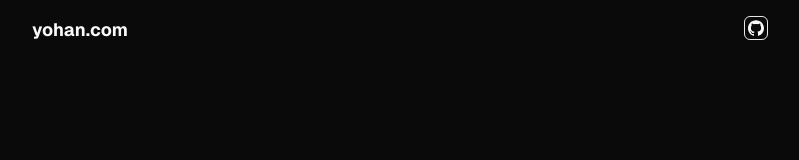
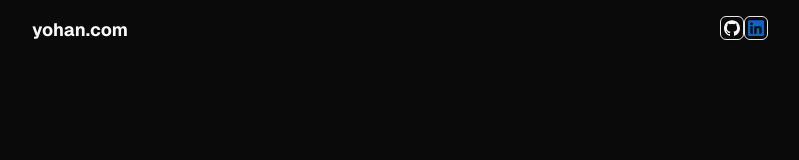
Before and after one commit to YohReg10/Portfolio, a Next.js app: page / in a window 1280 px wide. Shown: the top 160 px of the page, without its empty margins (240-1039 px from the left). Built offline with nearby package versions, Linux system fonts and the light colour scheme; a web font is replaced by a local one.

Commit message:
add logo Linkedin and link

```diff
--- a/app/components/header.tsx
+++ b/app/components/header.tsx
@@ -1,6 +1,7 @@
 import { Button, buttonVariants } from "@/components/ui/button";
 import { Section } from "./section";
 import { GithubIcon } from "@/app/components/icons/GithubIcon";
+import { Linkedin } from "@/app/components/icons/Linkedin";
 import Link from "next/link";
 import { cn } from "@/lib/utils";
 
@@ -16,6 +17,12 @@
                     className={cn(buttonVariants({variant: "outline"}), "size-6 p-0")}>
                         <GithubIcon size={12} className="text-foreground" />
                     </Link>
+                    <Link
+                    href="https://www.linkedin.com/feed/"
+                    className={cn(buttonVariants({variant: "outline"}), "size-6 p-0")}>
+                        <Linkedin size={12} className="text-foreground" />
+                    </Link>
+
                 </ul>
             </Section>
         </header>
--- /dev/null
+++ b/app/components/icons/Linkedin.tsx
@@ -0,0 +1,46 @@
+import React, { ComponentPropsWithoutRef } from 'react';
+
+export const Linkedin = (
+  props: ComponentPropsWithoutRef<"svg"> & { size?: number }
+) => {
+  return (
+    <svg
+      width={props.size}
+      height={props.size}
+      viewBox="0 0 256 250"
+      version="1.1"
+      preserveAspectRatio="xMidYMid"
+      fill="currentColor"
+      {...props}
+    >
+      <g>
+        <path
+          d="M218.123122,218.127392 L180.191928,218.127392 L180.191928,158.724263
+             C180.191928,144.559023 179.939053,126.323993 160.463756,126.323993
+             C140.707926,126.323993 137.685284,141.757585 137.685284,157.692986
+             L137.685284,218.123441 L99.7540894,218.123441 L99.7540894,95.9665207
+             L136.168036,95.9665207 L136.168036,112.660562 L136.677736,112.660562
+             C144.102746,99.9650027 157.908637,92.3824528 172.605689,92.9280076
+             C211.050535,92.9280076 218.138927,118.216023 218.138927,151.114151
+             L218.123122,218.127392 Z
+             M56.9550587,79.2685282 C44.7981969,79.2707099 34.9413443,69.4171797
+             34.9391618,57.260052 C34.93698,45.1029244 44.7902948,35.2458562
+             56.9471566,35.2436736 C69.1040185,35.2414916 78.9608713,45.0950217
+             78.963054,57.2521493 C78.9641017,63.090208 76.6459976,68.6895714
+             72.5186979,72.8184433 C68.3913982,76.9473153 62.7929898,79.26748
+             56.9550587,79.2685282
+             M75.9206558,218.127392 L37.94995,218.127392 L37.94995,95.9665207
+             L75.9206558,95.9665207 L75.9206558,218.127392 Z
+             M237.033403,0.0182577091 L18.8895249,0.0182577091
+             C8.57959469,-0.0980923971 0.124827038,8.16056231 -0.001,18.4706066
+             L-0.001,237.524091 C0.120519052,247.839103 8.57460631,256.105934
+             18.8895249,255.9977 L237.033403,255.9977
+             C247.368728,256.125818 255.855922,247.859464 255.999,237.524091
+             L255.999,18.4548016 C255.851624,8.12438979 247.363742,-0.133792868
+             237.033403,0.000790807055"
+          fill="#0A66C2"
+        />
+      </g>
+    </svg>
+  );
+};
```
